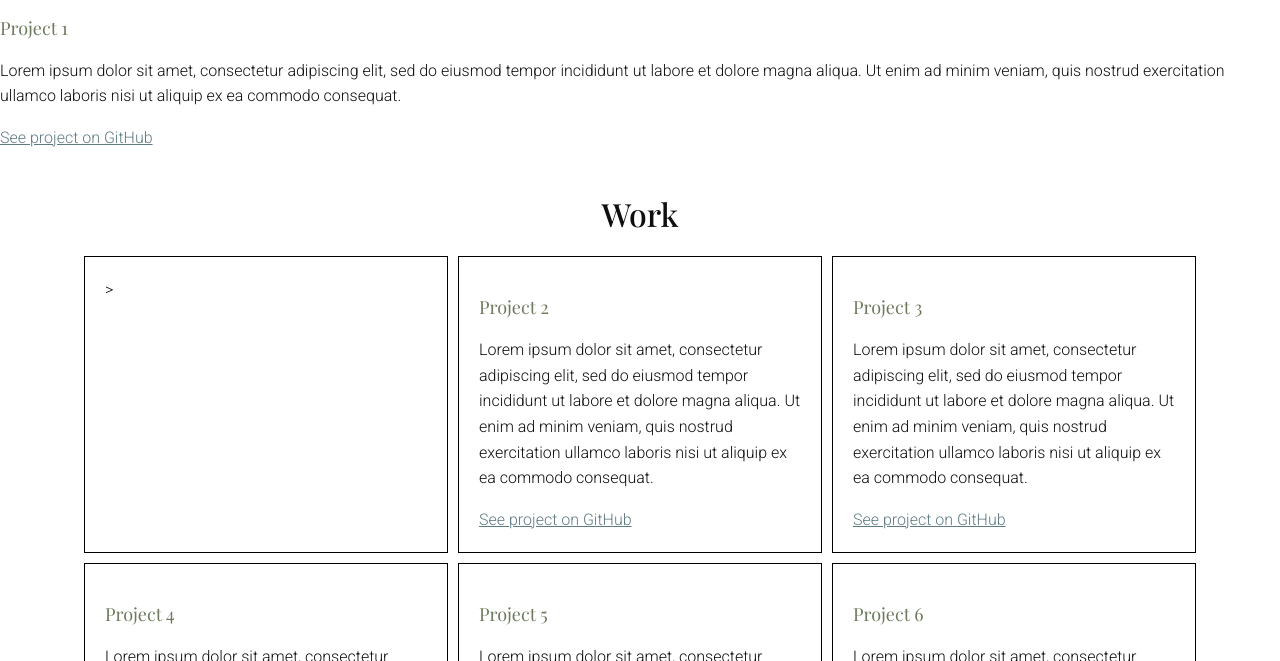
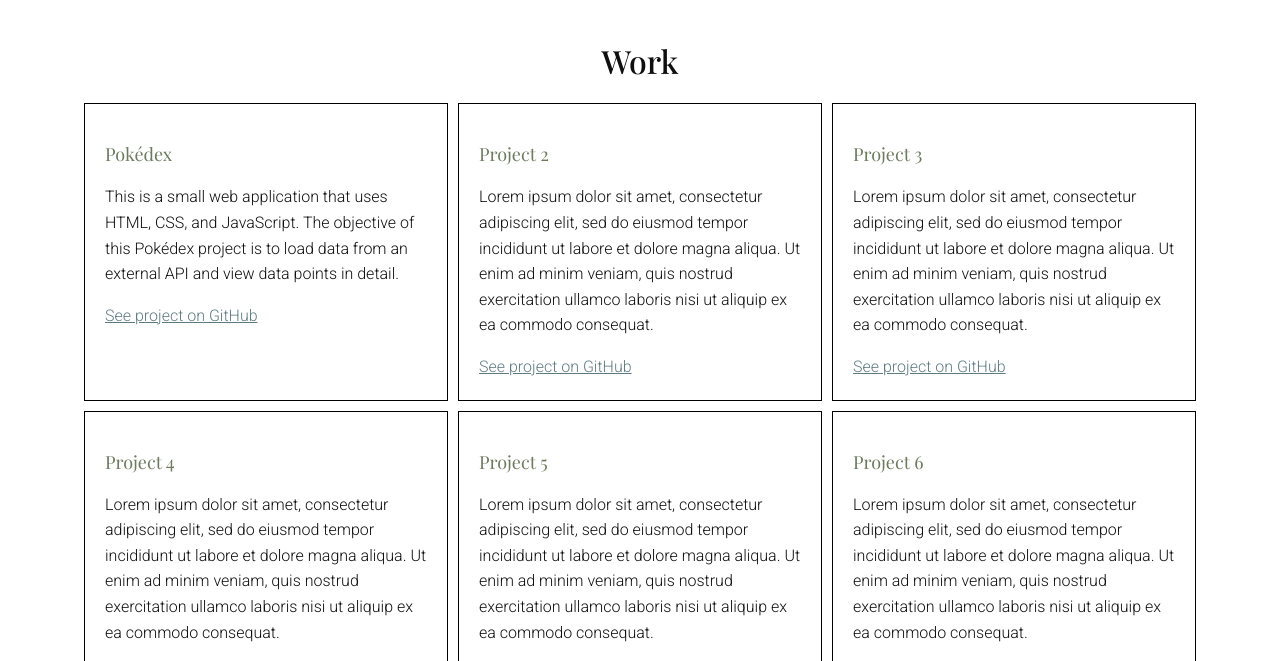
Before and after one commit to janeweggenmann/portfolio, a plain HTML site: page work.html in a window 1280 px wide. Shown: the part 115-776 px from the top of the page. Drawn offline with nearby package versions, Linux system fonts and the light colour scheme; a web font is replaced by a local one.

Commit message:
Add pokedex project

```diff
--- a/work.html
+++ b/work.html
@@ -51,16 +51,19 @@
       </nav>
     </header>
 
-	            <h3>Project 1</h3>
-	            <p>
-	               Lorem ipsum dolor sit amet, consectetur adipiscing elit, sed do eiusmod tempor incididunt ut labore et dolore magna aliqua. Ut enim ad minim veniam, quis nostrud exercitation ullamco laboris nisi ut aliquip ex ea commodo consequat.
-	            </p>
-	            <a href="#">See project on GitHub</a>
     <div class="work-page">
       <section>
         <h1>Work</h1>
         <div class="projects-grid">
           <div class="projects-grid__item">
+            <h3>Pokédex</h3>
+            <p>
+              This is a small web application that uses HTML, CSS, and
+              JavaScript. The objective of this Pokédex project is to load data
+              from an external API and view data points in detail.
+            </p>
+            <a href="https://github.com/janeweggenmann/pokedex"
+              >See project on GitHub</a
             >
           </div>
           <div class="projects-grid__item">
```
